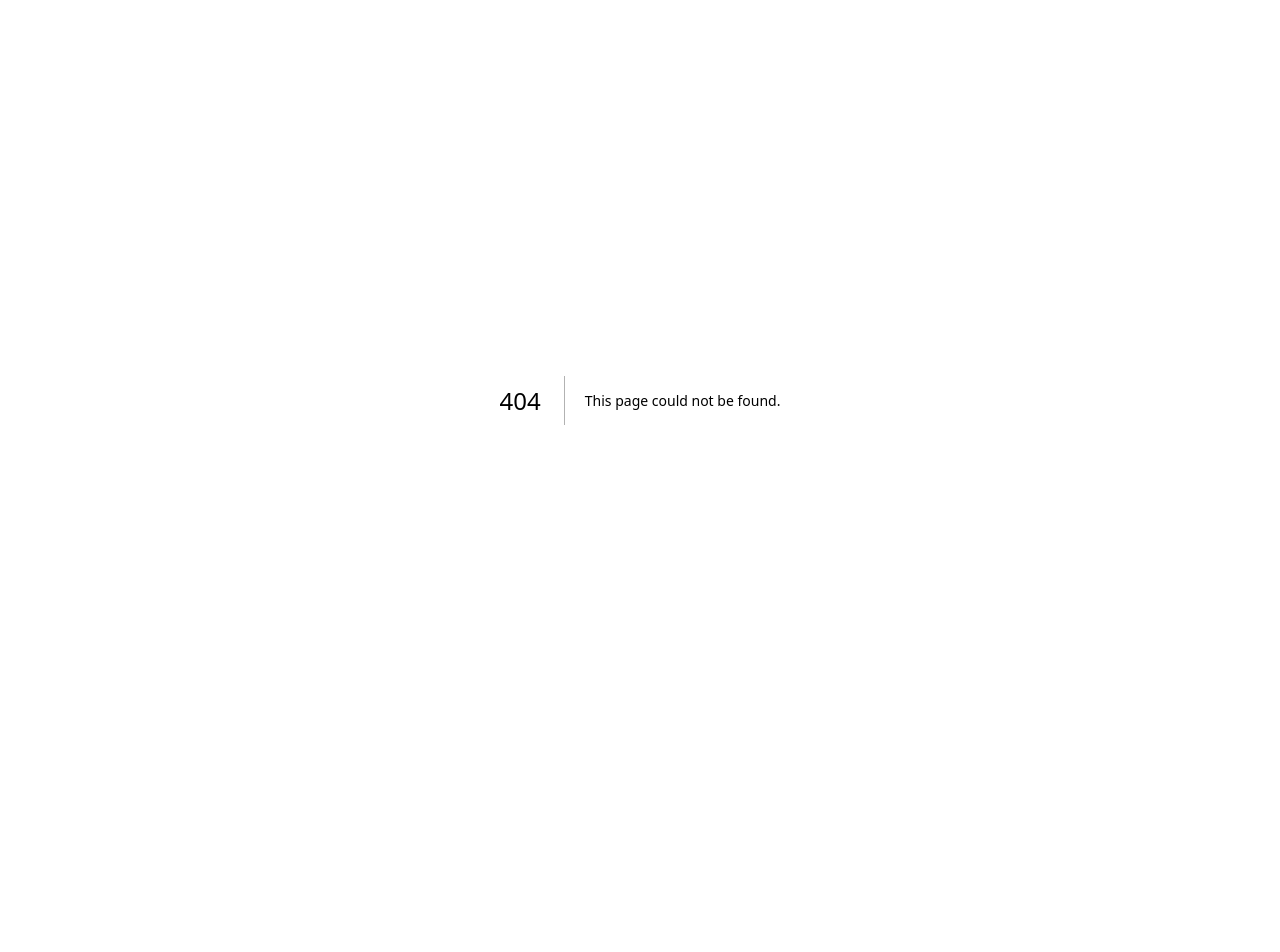
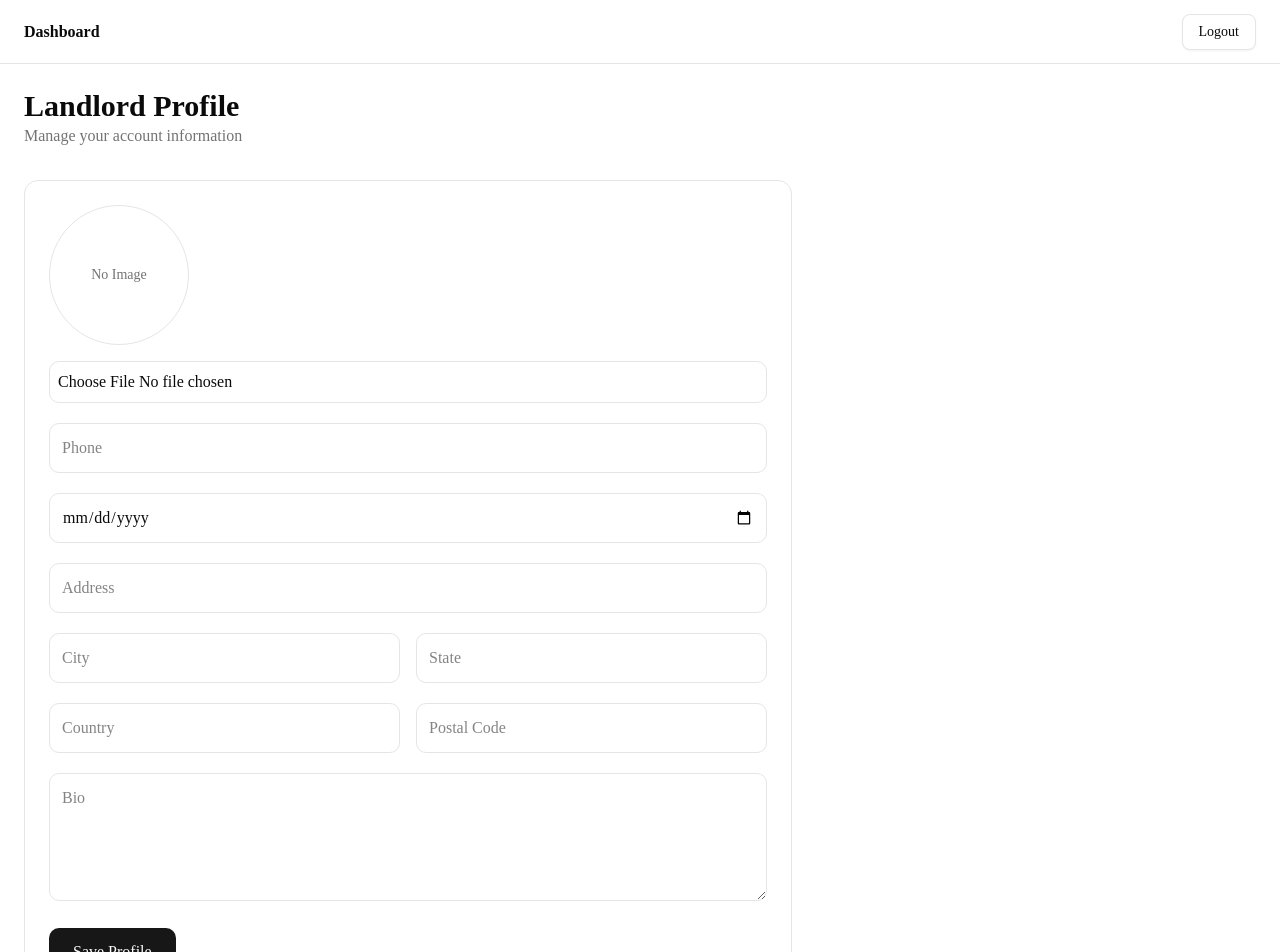
Before and after one commit to Razaan-RR/RentNest_Frontend, a Next.js app: page /dashboard/landlord/profile in a window 1280 px wide. Before the commit this address had no page. Shown: the top 952 px of the page. Before the commit the page ends 800 px from the top, so only its background shows below. Built offline with nearby package versions, Linux system fonts and the light colour scheme; no server answers.

Commit message:
landlord profile & dashboard

```diff
--- a/src/app/dashboard/landlord/page.tsx
+++ b/src/app/dashboard/landlord/page.tsx
@@ -1,9 +1,96 @@
-export default function LandlordDashboard() {
+'use client'
+
+import { useEffect, useState } from 'react'
+import { toast } from 'sonner'
+
+import { getMyProperties } from '@/services/property.service'
+import { getLandlordRequests } from '@/services/rentalRequest.service'
+
+export default function LandlordDashboardPage() {
+  const [properties, setProperties] = useState<any[]>([])
+  const [requests, setRequests] = useState<any[]>([])
+
+  const [loading, setLoading] = useState(true)
+
+  useEffect(() => {
+    const fetchData = async () => {
+      try {
+        const propertyData = await getMyProperties()
+        const requestData = await getLandlordRequests()
+
+        setProperties(propertyData.properties || [])
+
+        setRequests(requestData.rentalRequests || [])
+      } catch (error) {
+        toast.error(
+          error instanceof Error ? error.message : 'Failed to load dashboard',
+        )
+      } finally {
+        setLoading(false)
+      }
+    }
+
+    fetchData()
+  }, [])
+
+  if (loading) {
+    return <div>Loading dashboard...</div>
+  }
+
+  const activeRequests = requests.filter(
+    (item) => item.status === 'ACTIVE',
+  ).length
+
+  const approvedRequests = requests.filter(
+    (item) => item.status === 'APPROVED',
+  ).length
+
   return (
-    <div className="min-h-screen flex items-center justify-center">
-      <h1 className="text-3xl font-bold">
-        Landlord Dashboard
-      </h1>
+    <div className="space-y-8">
+      <div>
+        <h1 className="text-3xl font-bold">Landlord Dashboard</h1>
+
+        <p className="text-muted-foreground">
+          Manage your properties and rentals
+        </p>
+      </div>
+
+      <div className="grid md:grid-cols-3 gap-5">
+        <div className="border rounded-xl p-6">
+          <h2 className="text-sm text-muted-foreground">Total Properties</h2>
+
+          <p className="text-3xl font-bold">{properties.length}</p>
+        </div>
+
+        <div className="border rounded-xl p-6">
+          <h2 className="text-sm text-muted-foreground">Active Rentals</h2>
+
+          <p className="text-3xl font-bold">{activeRequests}</p>
+        </div>
+
+        <div className="border rounded-xl p-6">
+          <h2 className="text-sm text-muted-foreground">Pending Approval</h2>
+
+          <p className="text-3xl font-bold">{approvedRequests}</p>
+        </div>
+      </div>
+
+      <div className="border rounded-xl p-6">
+        <h2 className="text-xl font-semibold mb-4">Recent Properties</h2>
+
+        <div className="space-y-3">
+          {properties.slice(0, 5).map((property) => (
+            <div
+              key={property.id}
+              className="flex justify-between border-b pb-3"
+            >
+              <span>{property.title}</span>
+
+              <span>৳{property.rentAmount}</span>
+            </div>
+          ))}
+        </div>
+      </div>
     </div>
-  );
+  )
 }
--- /dev/null
+++ b/src/app/dashboard/landlord/profile/page.tsx
@@ -0,0 +1,219 @@
+'use client'
+
+import { useState } from 'react'
+import { toast } from 'sonner'
+
+import { updateProfile } from '@/services/profile.service'
+import ImageUpload from '@/components/shared/ImageUpload'
+
+export default function LandlordProfilePage() {
+  const [form, setForm] = useState({
+    phone: '',
+    avatar: '',
+    dateOfBirth: '',
+    address: '',
+    city: '',
+    state: '',
+    country: '',
+    postalCode: '',
+    bio: '',
+  })
+
+  const [loading, setLoading] = useState(false)
+
+  const handleSubmit = async (e: React.FormEvent) => {
+    e.preventDefault()
+
+    try {
+      setLoading(true)
+
+      await updateProfile(form)
+
+      toast.success('Profile updated successfully')
+    } catch (error) {
+      toast.error(error instanceof Error ? error.message : 'Update failed')
+    } finally {
+      setLoading(false)
+    }
+  }
+
+  return (
+    <div className="max-w-3xl space-y-8">
+      <div>
+        <h1 className="text-3xl font-bold">Landlord Profile</h1>
+
+        <p className="text-muted-foreground">Manage your account information</p>
+      </div>
+
+      <form
+        onSubmit={handleSubmit}
+        className="
+          border
+          rounded-xl
+          p-6
+          space-y-5
+        "
+      >
+        <ImageUpload
+          value={form.avatar}
+          onChange={(url) =>
+            setForm({
+              ...form,
+              avatar: url,
+            })
+          }
+        />
+
+        <input
+          placeholder="Phone"
+          value={form.phone}
+          onChange={(e) =>
+            setForm({
+              ...form,
+              phone: e.target.value,
+            })
+          }
+          className="
+            border
+            rounded-lg
+            p-3
+            w-full
+          "
+        />
+
+        <input
+          type="date"
+          value={form.dateOfBirth}
+          onChange={(e) =>
+            setForm({
+              ...form,
+              dateOfBirth: e.target.value,
+            })
+          }
+          className="
+            border
+            rounded-lg
+            p-3
+            w-full
+          "
+        />
+
+        <input
+          placeholder="Address"
+          value={form.address}
+          onChange={(e) =>
+            setForm({
+              ...form,
+              address: e.target.value,
+            })
+          }
+          className="
+            border
+            rounded-lg
+            p-3
+            w-full
+          "
+        />
+
+        <div className="grid md:grid-cols-2 gap-4">
+          <input
+            placeholder="City"
+            value={form.city}
+            onChange={(e) =>
+              setForm({
+                ...form,
+                city: e.target.value,
+              })
+            }
+            className="
+              border
+              rounded-lg
+              p-3
+            "
+          />
+
+          <input
+            placeholder="State"
+            value={form.state}
+            onChange={(e) =>
+              setForm({
+                ...form,
+                state: e.target.value,
+              })
+            }
+            className="
+              border
+              rounded-lg
+              p-3
+            "
+          />
+        </div>
+
+        <div className="grid md:grid-cols-2 gap-4">
+          <input
+            placeholder="Country"
+            value={form.country}
+            onChange={(e) =>
+              setForm({
+                ...form,
+                country: e.target.value,
+              })
+            }
+            className="
+              border
+              rounded-lg
+              p-3
+            "
+          />
+
+          <input
+            placeholder="Postal Code"
+            value={form.postalCode}
+            onChange={(e) =>
+              setForm({
+                ...form,
+                postalCode: e.target.value,
+              })
+            }
+            className="
+              border
+              rounded-lg
+              p-3
+            "
+          />
+        </div>
+
+        <textarea
+          placeholder="Bio"
+          value={form.bio}
+          onChange={(e) =>
+            setForm({
+              ...form,
+              bio: e.target.value,
+            })
+          }
+          className="
+            border
+            rounded-lg
+            p-3
+            w-full
+            min-h-32
+          "
+        />
+
+        <button
+          disabled={loading}
+          className="
+            bg-primary
+            text-primary-foreground
+            px-6
+            py-3
+            rounded-lg
+          "
+        >
+          {loading ? 'Saving...' : 'Save Profile'}
+        </button>
+      </form>
+    </div>
+  )
+}
--- a/src/config/dashboardMenu.ts
+++ b/src/config/dashboardMenu.ts
@@ -44,10 +44,6 @@ export const dashboardMenu = {
       href: '/dashboard/landlord/requests',
     },
     {
-      title: 'Earnings',
-      href: '/dashboard/landlord/earnings',
-    },
-    {
       title: 'Profile',
       href: '/dashboard/landlord/profile',
     },
```
